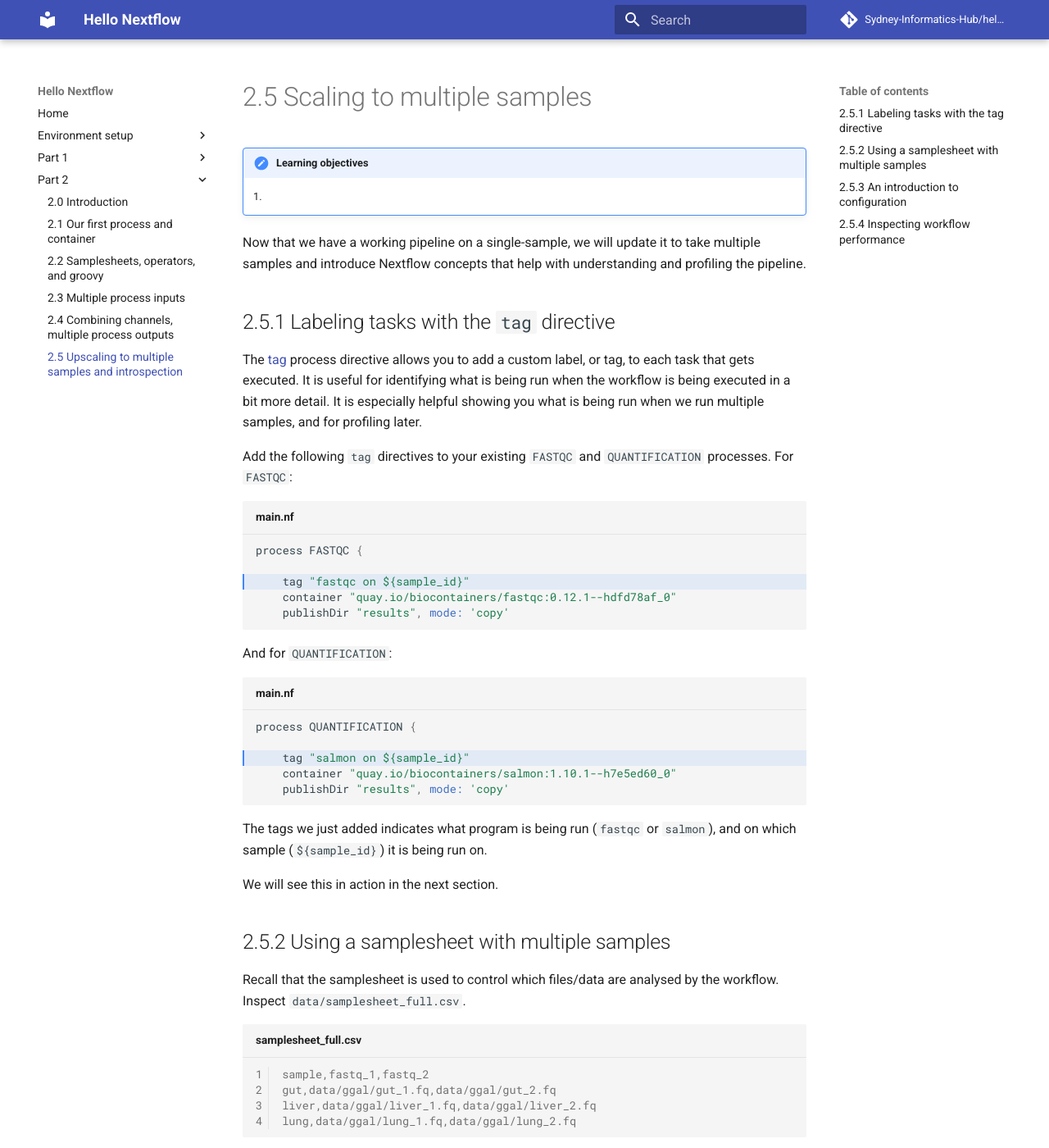
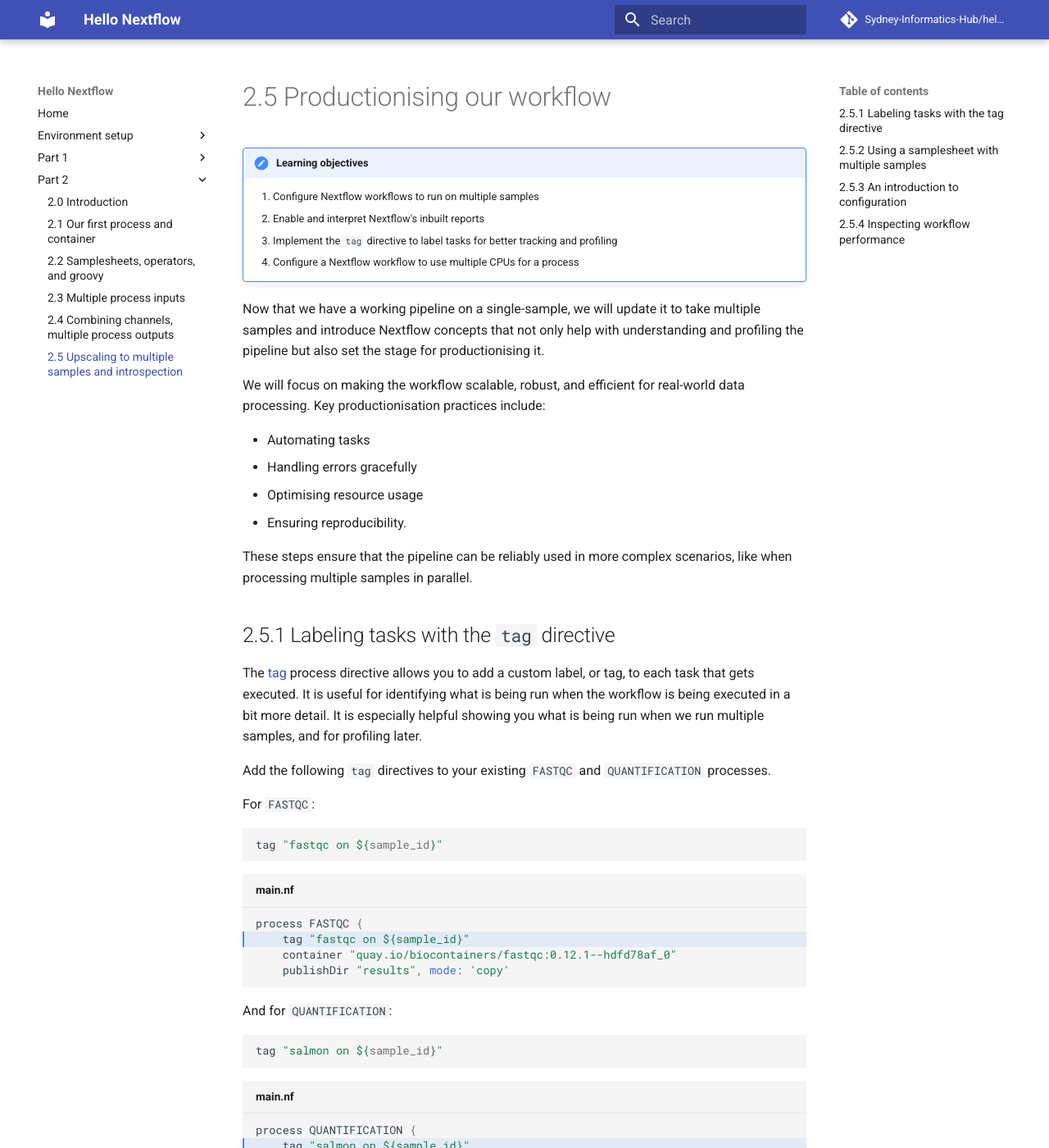
Before and after one commit to Sydney-Informatics-Hub/hello-nextflow, an MkDocs documentation site: the page built from docs/part2/05_scale.md, in a window 1280 px wide and 1400 px high. Shown: the whole window at 82% size. Built offline with MkDocs 1.6.1 and Material for MkDocs 9.7.7, drawn with Linux system fonts in a browser that asks for light colours; comment, search, counter and statistics services are not loaded; some of the changed text lies outside the part shown.

Commit message:
Revise and tidy 2.5, still draft

````diff
--- a/docs/part2/05_scale.md
+++ b/docs/part2/05_scale.md
@@ -1,12 +1,23 @@
-# 2.5 Scaling to multiple samples
+# 2.5 Productionising our workflow
 
 !!! note "Learning objectives"
 
-    1.
+    1. Configure Nextflow workflows to run on multiple samples
+    2. Enable and interpret Nextflow's inbuilt reports
+    3. Implement the `tag` directive to label tasks for better tracking and profiling
+    4. Configure a Nextflow workflow to use multiple CPUs for a process
 
 Now that we have a working pipeline on a single-sample, we will update it
-to take multiple samples and introduce Nextflow concepts that help with
-understanding and profiling the pipeline.
+to take multiple samples and introduce Nextflow concepts that not only help with understanding and profiling the pipeline but also set the stage for productionising it.
+
+We will focus on making the workflow scalable, robust, and efficient for real-world data processing. Key productionisation practices include:
+
+- Automating tasks
+- Handling errors gracefully
+- Optimising resource usage
+- Ensuring reproducibility.
+
+These steps ensure that the pipeline can be reliably used in more complex scenarios, like when processing multiple samples in parallel.
 
 ## 2.5.1 Labeling tasks with the `tag` directive
 
@@ -17,11 +28,16 @@ is being executed in a bit more detail. It is especially helpful showing you
 what is being run when we run multiple samples, and for profiling later.
 
 Add the following `tag` directives to your existing `FASTQC` and
-`QUANTIFICATION` processes. For `FASTQC`:
+`QUANTIFICATION` processes.
 
-```groovy title="main.nf" hl_lines="3"
+For `FASTQC`:
+
+```bash
+tag "fastqc on ${sample_id}"
+```
+
+```groovy title="main.nf" hl_lines="2"
 process FASTQC {
-
     tag "fastqc on ${sample_id}"
     container "quay.io/biocontainers/fastqc:0.12.1--hdfd78af_0"
     publishDir "results", mode: 'copy'
@@ -30,9 +46,11 @@ process FASTQC {
 
 And for `QUANTIFICATION`:
 
-```groovy title="main.nf" hl_lines="3"
+```bash
+tag "salmon on ${sample_id}"
+```
+```groovy title="main.nf" hl_lines="2"
 process QUANTIFICATION {
-
     tag "salmon on ${sample_id}"
     container "quay.io/biocontainers/salmon:1.10.1--h7e5ed60_0"
     publishDir "results", mode: 'copy'
@@ -42,7 +60,23 @@ process QUANTIFICATION {
 The tags we just added indicates what program is being run (`fastqc` or
 `salmon`), and on which sample (`${sample_id}`) it is being run on.
 
-We will see this in action in the next section.
+Run the pipeline with the updated tags:
+
+```bash
+nextflow run main.nf -resume
+```
+
+The output should look similar to:
+
+```console title="Output"
+Launching `main.nf` [distraught_bell] DSL2 - revision: dcb06191e7
+
+executor >  local (5)
+[aa/3b8821] INDEX                           | 1 of 1, cached: 1 ✔
+[c2/baa069] FASTQC (fastqc on gut)          | 1 of 1, cached: 1 ✔
+[ad/e49b20] QUANTIFICATION (salmon on gut)  | 1 of 1, cached: 1 ✔
+[a3/1f885c] MULTIQC                         | 1 of 1, cached: 1 ✔
+```
 
 ## 2.5.2 Using a samplesheet with multiple samples
 
@@ -59,9 +93,9 @@ lung,data/ggal/lung_1.fq,data/ggal/lung_2.fq
 Compared to the samplesheet we have been using `data/samplesheet.csv`, this one
 contains two additional lines for the `liver` and `lung` paired reads.
 
-Next we will run the workflow with all three samples by inputting
-`data/samplesheet_full.csv` using the double hyphen approach `--` in the run
-command.
+Next we will run the workflow with all three samples by overwriting the default
+input for `reads` with `data/samplesheet_full.csv` using the double hyphen
+approach `--reads` in the run command.
 
 Run the workflow:
 
````
Also changed, not shown: other parts of docs/part2/05_scale.md (+1 -1 lines), docs/part2/04_multiqc.md (+1 -0 lines), docs/part2/img/2.0_workflow.png, docs/part2/img/2.1_workflow.png, docs/part2/img/2.2_workflow.png.
